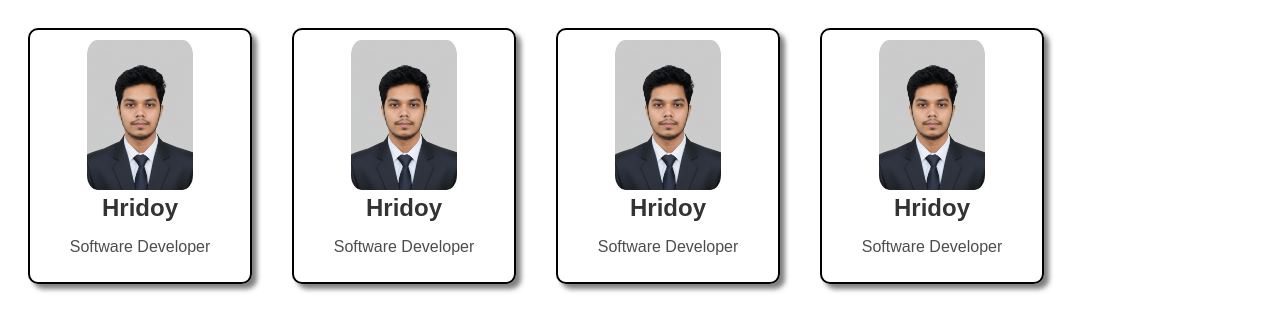
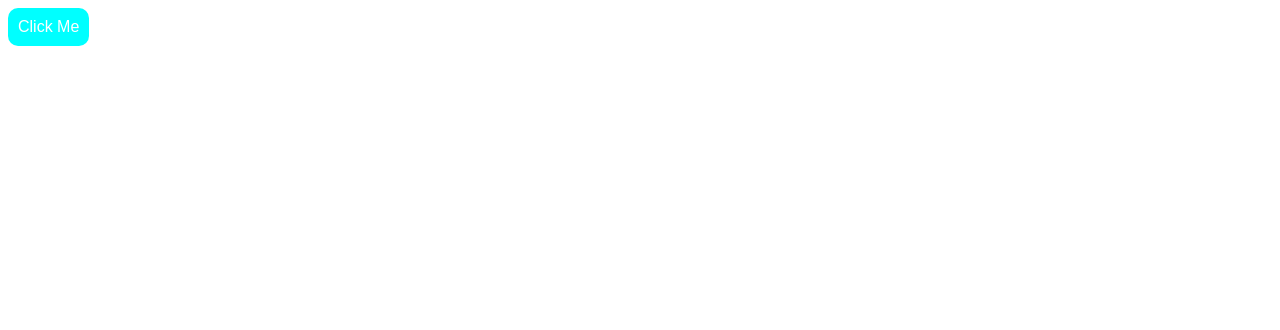
Before and after one commit to rshhridoy/react_playground, a React (Vite) app: page / in a window 1280 px wide. Shown: the top 330 px of the page. Built offline with nearby package versions, Linux system fonts and the light colour scheme.

Commit message:
module CSS

```diff
--- a/src/App.jsx
+++ b/src/App.jsx
@@ -1,14 +1,21 @@
-import Card from "./Card";
+
+// How to style react components with css
+
+import Button from "./Button/Button.jsx";
+
+//(not including external frameworks or preprocessors)
+
+// 1. External
+// 2. Modules
+// 3. Inline
 
 function App() {
   return(
     <>
-      <Card/>
-      <Card/>
-      <Card/>
-      <Card/>
+      <Button/>
     </>
   );
+
 }
 
 export default App
--- /dev/null
+++ b/src/Button/Button.jsx
@@ -0,0 +1,9 @@
+import Style from './button.module.css'
+
+function Button() {
+    return(
+        <button className={Style.button}>Click Me</button>
+    );
+}
+
+export default Button;
--- /dev/null
+++ b/src/Button/button.module.css
@@ -0,0 +1,8 @@
+.button{
+    background-color: aqua;
+    color: white;
+    border: none;
+    border-radius: 10px;
+    padding: 10px;
+    font-size: 16px;
+}
--- a/src/Card.jsx
+++ b/src/Card.jsx
@@ -1,13 +1,14 @@
-import MyPic from './assets/passport.png'
+import Propic from './assets/passport.png'
 
-function Card() {
+function Card(){
     return(
         <div className="card">
-            <img className='card-image' src={MyPic} alt="profile Picture" />
-            <h2 className='card-title'>Hridoy</h2>
-            <p className='card-designation'>Software Developer</p>
+            <img className='card-img' src={Propic} alt="Profile Pic" srcset="" />
+            <h2 className="card-title">Hridoy</h2>
+            <p className="card-designation">Software Developer</p>
         </div>
     );
+
 }
 
-export default Card
+export default Card;
--- a/src/index.css
+++ b/src/index.css
@@ -1,29 +1,25 @@
 .card{
-  margin: 20px;
-  border: 2px solid black;
-  border-radius: 10px;
-  padding: 10px;
+  background-color: hsla(0, 0%, 7%, 0.3);
   width: 200px;
   max-width: 250px;
+  margin: 20px;
+  padding: 10px;
+  border: 2px solid hsla(0, 0%, 69%, 0.155);
+  border-radius: 10px;
+  box-shadow: 5px 5px 5px hsla(0, 0%, 0%, 0.3);
   text-align: center;
-  box-shadow: 5px 5px 5px hsla(0, 0%, 0%, 0.5);
   display: inline-block;
 }
 
-
-
-.card-image{
-  height: 150px;
-  border-radius: 10%;
+.card-img{
+  width: 150px;
+  border-radius: 10px;
 }
 
 .card-title{
-  font-family: 'century', sans-serif;
-  margin: 0;
-  color: hsl(0, 0%, 20%);
+  font-family: 'roboto', sans-serif;
 }
 
 .card-designation{
   font-family: 'century', sans-serif;
-  color: hsl(0, 0%, 30%);
 }
```
